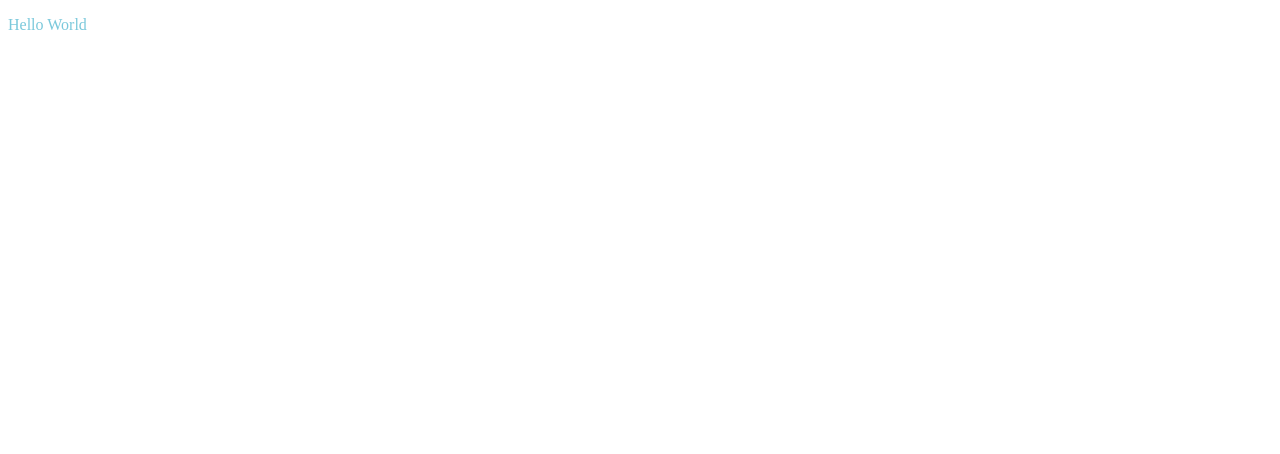
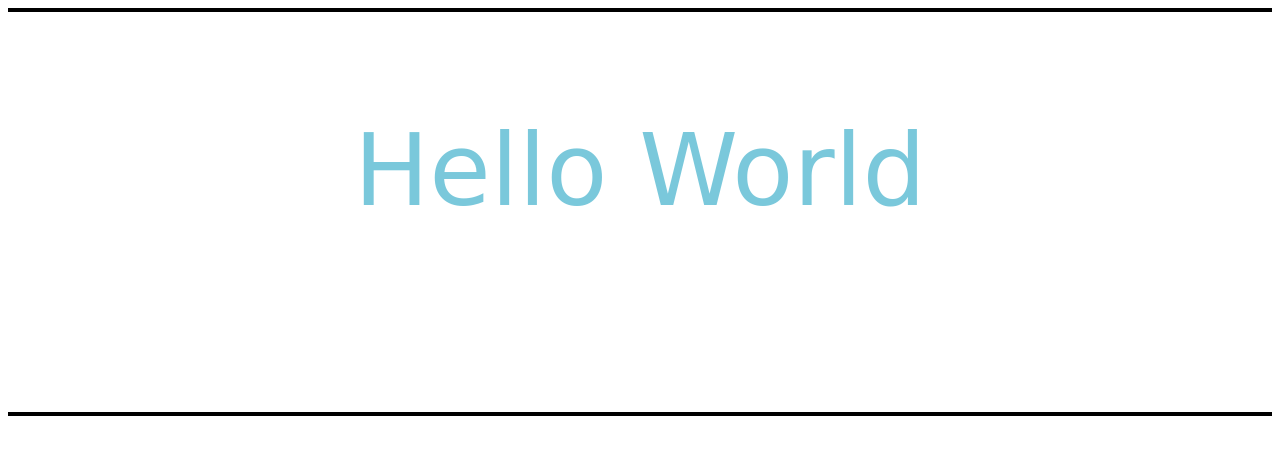
Before and after one commit to charlyrenk/hello-world-sass, a website: page index.html in a window 1280 px wide. Drawn offline with Linux system fonts and the light colour scheme.

Commit message:
added more to scss file

```diff
--- a/css/style.scss
+++ b/css/style.scss
@@ -1,5 +1,14 @@
 $fancyBlue: rgba(72, 180, 205, 0.728);
-
-.helloWorld {
-    color: $fancyBlue;
+.banner {
+    font-family: 'Pacifico', cursive;
+    height: 400px;
+    border: {
+        top: 4px solid black;
+        bottom: 4px solid black;
+    }
+    .helloWorld {
+        color: $fancyBlue;
+        font-size: 100px;
+        text-align: center;
+    }
 }
--- a/index.html
+++ b/index.html
@@ -1,13 +1,18 @@
 <!DOCTYPE html>
 <html lang="en">
+
 <head>
     <title>Sass Hello World</title>
     <meta charset="UTF-8">
     <meta name="viewport" content="width=device-width, initial-scale=1">
     <link href="css/style.css" rel="stylesheet">
 </head>
+
 <body>
+    <div class="banner">
         <p class="helloWorld">Hello World</p>
+    </div>
 
 </body>
+
 </html>
```
Also changed, not shown: css/style.css. Lines whose indentation alone changed are shown as unchanged.
